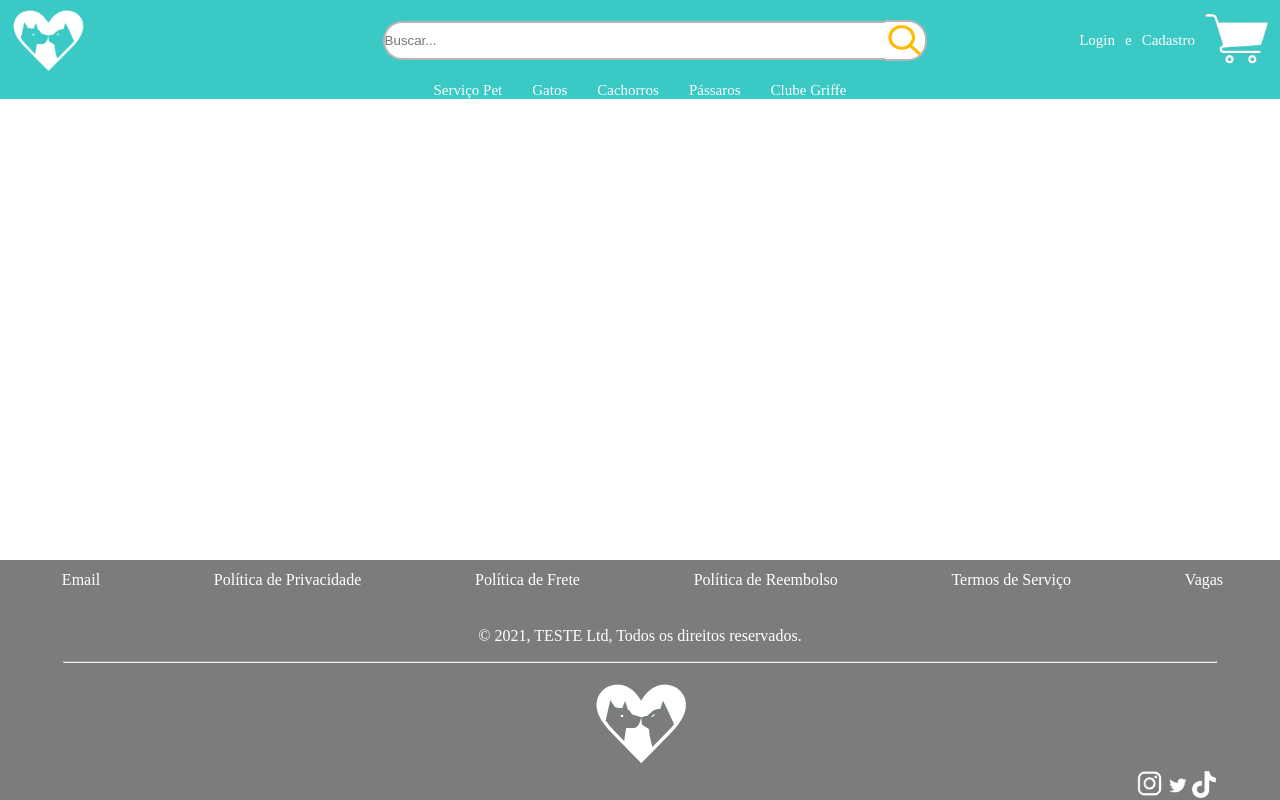
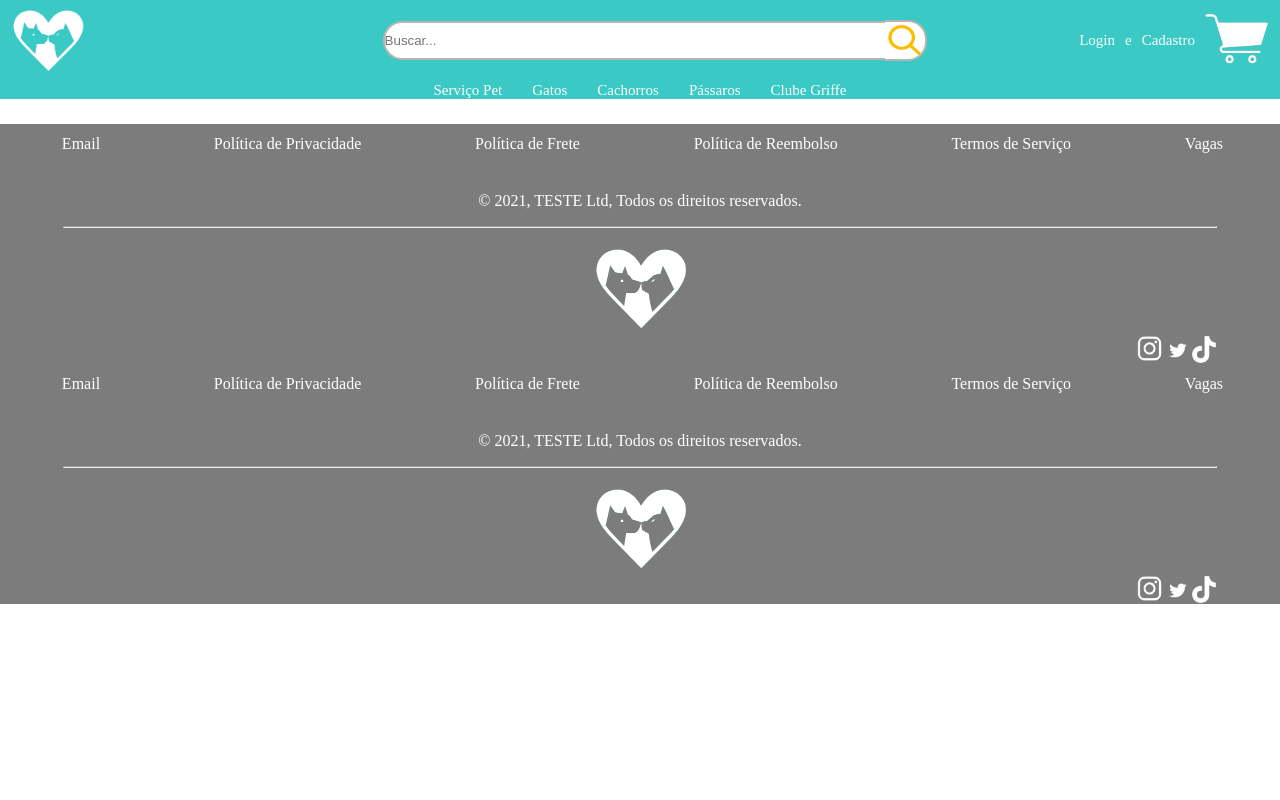
Before and after one commit to Ezequielzz/Sprints-SENAI, an Angular app in the folder PetGriffe/: page /footer in a window 1280 px wide. Built offline with nearby package versions, Linux system fonts and the light colour scheme.

Commit message:
01/12/2023

```diff
--- a/PetGriffe/src/app/app.component.html
+++ b/PetGriffe/src/app/app.component.html
@@ -1,3 +1,3 @@
 <app-header></app-header>
 <router-outlet></router-outlet>
-<!-- <app-footer></app-footer> -->
+<app-footer></app-footer>
--- a/PetGriffe/src/app/template/footer/footer.component.css
+++ b/PetGriffe/src/app/template/footer/footer.component.css
@@ -8,11 +8,11 @@ footer {
     background-color:rgba(0, 0, 0, 0.515);
     width: 100%;
     bottom: 0;
-    position: fixed;
     height: 30vh;
+    position: relative;
     display: flex;
     align-items: center;
-    z-index: 997;
+    z-index: 2;
 }
 
 @media screen and (max-width:1029px) {
--- a/PetGriffe/src/app/template/header/header.component.html
+++ b/PetGriffe/src/app/template/header/header.component.html
@@ -14,6 +14,8 @@
                 <li><a href="/cachorros">Cachorros</a></li>
                 <li><a href="/passaros">Pássaros</a></li>
                 <li><a href="#">Clube Griffe</a></li>
+                <li><a href="/login">Login</a></li>
+                <li><a href="/cadastro">Cadastro</a></li>
 
             </ul>
         </div>
```
